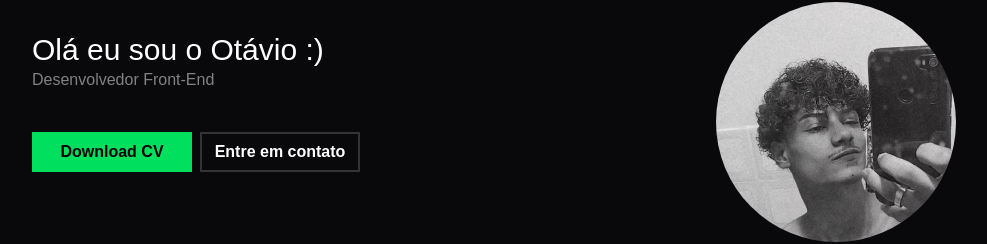
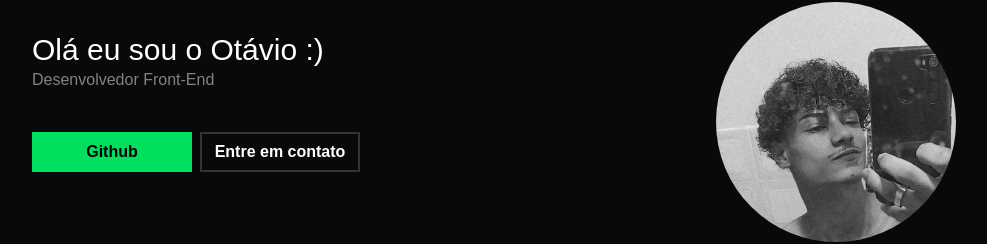
Before and after one commit to OcttaDev/octtadev, a React (Vite) app: page / in a window 1280 px wide. Shown: the part 158-402 px from the top of the page, without its empty margins (146-1133 px from the left). Built offline with nearby package versions, Linux system fonts and the light colour scheme.

Commit message:
add button from github

```diff
--- a/src/components/pages/home/home.jsx
+++ b/src/components/pages/home/home.jsx
@@ -21,10 +21,10 @@ function Home() {
         <p className="text-[#828282]">Desenvolvedor Front-End</p>
         <div className="flex gap-2">
           <a
-            href="#"
+            href="https://github.com/OcttaDev" target="_blank"
             className="flex items-center cursor-pointer text-black font-bold my-10 justify-center h-10 w-40 bg-[#00DF5E]"
           >
-            Download CV
+            Github
           </a>
           <a
             href="#"
```
